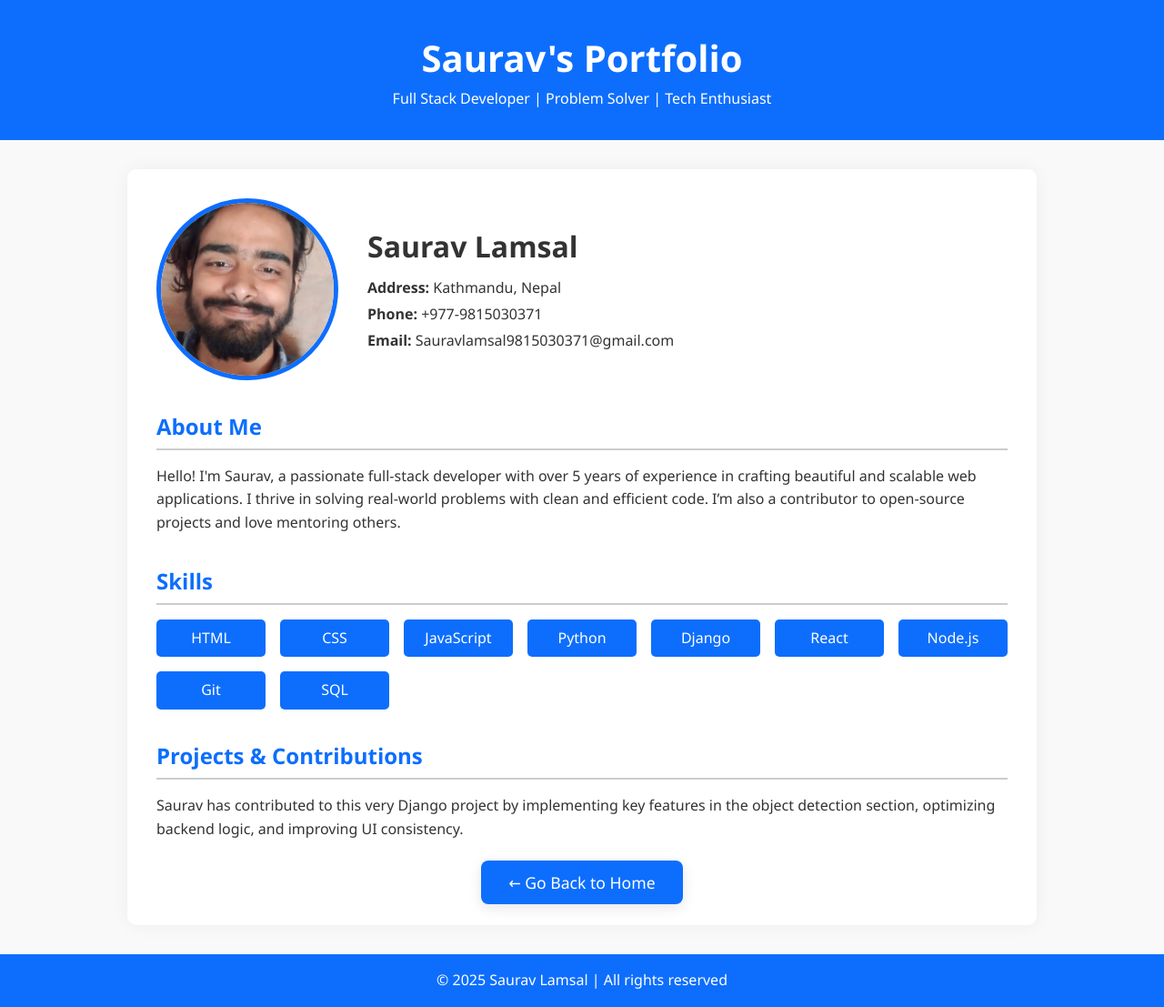
After one commit to RavLamsal/8thsemProject, a Django app: template detector/templates/saurav.html in a window 1280 px wide. The commit adds this page. Shown: the whole page at 91% size. Run offline with Django 3.2, Linux system fonts and the light colour scheme; the template is opened without the code that fills it, so the values that code supplies are empty.

Commit message:
added some webpahes and resources like images

```diff
--- a/detector/templates/About.html
+++ b/detector/templates/About.html
@@ -66,7 +66,7 @@
   <div>
     <h1>About Us</h1>
     <p>
-      We, Saurav and Anup, are working on this project named
+      We, <a href="{% url 'saurav' %}">Saurav</a> and <a href="{% url 'anup'%}">Anup</a>, are working on this project named
       <strong>"Object Detection"</strong>. In this project, we can detect objects in an image, video, or by using a webcam.
       Hang tight... we are still working on it.
     </p>
--- /dev/null
+++ b/detector/templates/saurav.html
@@ -0,0 +1,192 @@
+{% load static %}
+<!DOCTYPE html>
+<html lang="en">
+<head>
+  <meta charset="UTF-8">
+  <meta name="viewport" content="width=device-width, initial-scale=1.0">
+  <title>Saurav's Portfolio</title>
+  <style>
+    * {
+      margin: 0;
+      padding: 0;
+      box-sizing: border-box;
+      font-family: 'Segoe UI', Tahoma, Geneva, Verdana, sans-serif;
+    }
+
+    body {
+      background-color: #f9f9f9;
+      color: #333;
+      line-height: 1.6;
+    }
+
+    header {
+      background: #0d6efd;
+      color: #fff;
+      padding: 2rem 1rem;
+      text-align: center;
+    }
+
+    header h1 {
+      font-size: 2.5rem;
+    }
+
+    .container {
+      width: 90%;
+      max-width: 1000px;
+      margin: 2rem auto;
+      background: white;
+      border-radius: 10px;
+      box-shadow: 0 0 20px rgba(0,0,0,0.05);
+      padding: 2rem;
+    }
+
+    .profile {
+      display: flex;
+      flex-wrap: wrap;
+      align-items: center;
+      margin-bottom: 2rem;
+    }
+
+    .profile img {
+      width: 200px;
+      height: 200px;
+      object-fit: cover;
+      border-radius: 100px;
+      margin-right: 2rem;
+      border: 5px solid #0d6efd;
+    }
+
+    .details {
+      flex: 1;
+    }
+
+    .details h2 {
+      font-size: 2rem;
+      margin-bottom: 0.5rem;
+    }
+
+    .details p {
+      margin: 0.2rem 0;
+    }
+
+    section {
+      margin-top: 2rem;
+    }
+
+    section h3 {
+      font-size: 1.5rem;
+      color: #0d6efd;
+      margin-bottom: 1rem;
+      border-bottom: 2px solid #ccc;
+      padding-bottom: 0.3rem;
+    }
+
+    ul.skills {
+      list-style: none;
+      display: grid;
+      grid-template-columns: repeat(auto-fill, minmax(120px, 1fr));
+      gap: 1rem;
+    }
+
+    ul.skills li {
+      background: #0d6efd;
+      color: #fff;
+      padding: 0.5rem;
+      text-align: center;
+      border-radius: 5px;
+    }
+    .home-button-container {
+      text-align: center;
+      margin-top: 2rem;
+    }
+
+    .home-button {
+      text-decoration: none;
+      background-color: #0d6efd;
+      color: #fff;
+      padding: 12px 30px;
+      font-size: 1.1rem;
+      border-radius: 8px;
+      transition: background-color 0.3s ease, transform 0.2s ease;
+      box-shadow: 0 4px 15px rgba(0,0,0,0.1);
+    }
+
+    .home-button:hover {
+      background-color: #084dcd;
+      transform: translateY(-2px);
+      box-shadow: 0 6px 20px rgba(0,0,0,0.15);
+    }
+
+
+    footer {
+      text-align: center;
+      padding: 1rem;
+      background: #0d6efd;
+      color: #fff;
+      margin-top: 2rem;
+    }
+  </style>
+</head>
+<body>
+  <header>
+    <h1>Saurav's Portfolio</h1>
+    <p>Full Stack Developer | Problem Solver | Tech Enthusiast</p>
+  </header>
+
+  <div class="container">
+    <div class="profile">
+      {% load static %}
+      <img src="{% static 'portfolioimages/Saurav.jpg' %}" alt="Saurav">
+
+
+      {% comment %} <img src="/detector/static/portfolioimages/Saurav.jpg" alt="Saurav's Photo"> {% endcomment %}
+            <div class="details">
+        <h2>Saurav Lamsal</h2>
+        <p><strong>Address:</strong> Kathmandu, Nepal</p>
+        <p><strong>Phone:</strong> +977-9815030371</p>
+        <p><strong>Email:</strong> Sauravlamsal9815030371@gmail.com</p>
+
+      </div>
+    </div>
+
+    <section>
+      <h3>About Me</h3>
+      <p>
+        Hello! I'm Saurav, a passionate full-stack developer with over 5 years of experience in crafting beautiful and scalable web applications. I thrive in solving real-world problems with clean and efficient code. I’m also a contributor to open-source projects and love mentoring others.
+      </p>
+    </section>
+
+    <section>
+      <h3>Skills</h3>
+      <ul class="skills">
+        <li>HTML</li>
+        <li>CSS</li>
+        <li>JavaScript</li>
+        <li>Python</li>
+        <li>Django</li>
+        <li>React</li>
+        <li>Node.js</li>
+        <li>Git</li>
+        <li>SQL</li>
+        {% comment %} <li>REST APIs</li> {% endcomment %}
+        {% comment %} <li>Linux</li> {% endcomment %}
+        {% comment %} <li>Docker</li> {% endcomment %}
+      </ul>
+    </section>
+
+    <section>
+      <h3>Projects & Contributions</h3>
+      <p>
+        Saurav has contributed to this very Django project by implementing key features in the object detection section, optimizing backend logic, and improving UI consistency.
+      </p>
+    </section>
+    <div class="home-button-container">
+      <a href="{% url 'index' %}" class="home-button">← Go Back to Home</a>
+    </div>
+  </div>
+
+  <footer>
+    <p>&copy; 2025 Saurav Lamsal | All rights reserved</p>
+  </footer>
+</body>
+</html>
--- a/detector/views.py
+++ b/detector/views.py
@@ -19,6 +19,11 @@ def index(request):
 def about_view(request):
     return render(request, 'about.html')
 
+def anup_view(request):
+    return render(request, 'anup.html')
+
+def saurav_view(request):
+    return render(request, 'saurav.html')
 
 def detect(request):
     if request.method == 'POST':
--- a/yolov5_web/settings.py
+++ b/yolov5_web/settings.py
@@ -66,3 +66,4 @@ USE_I18N = True
 USE_TZ = True
 
 STATIC_URL = '/static/'
+STATICFILES_DIRS = [BASE_DIR / 'static']
```
Also changed, not shown: detector/templates/anup.html (added, +188 -0 lines), detector/urls.py (+10 -1 lines), db.sqlite3, static/Saurav.jpg (added), static/portfolioimages/Anup.jpg (added), static/portfolioimages/Saurav.jpg (added).
